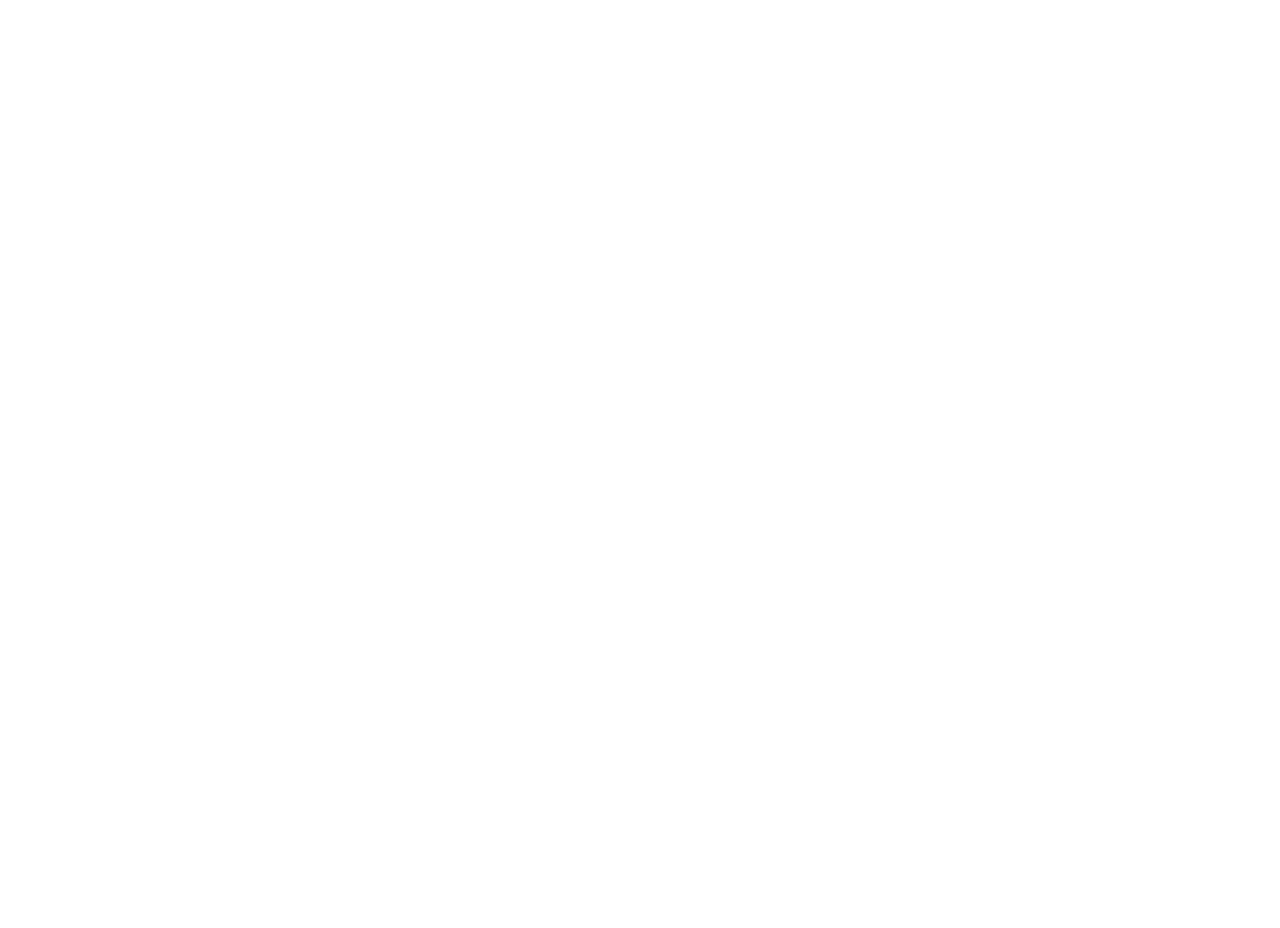
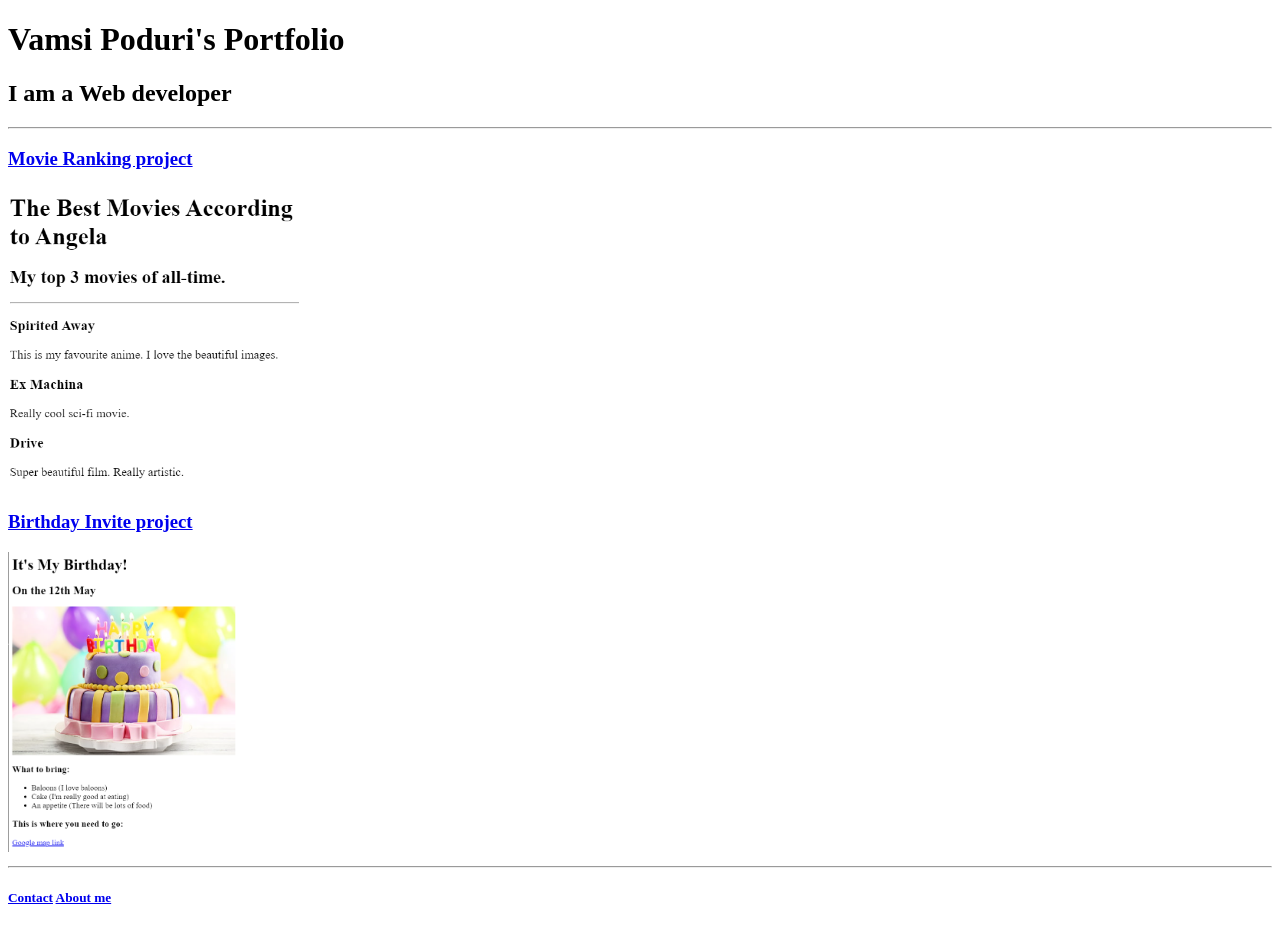
Before and after one commit to CoNfIg7952/HTML-Portfolio, a plain HTML site: page index.html in a window 1280 px wide. Before the commit the page ends 800 px from the top, so only its background shows below. Drawn offline with Linux system fonts and the light colour scheme.

Commit message:
index.html

```diff
--- a/index.html
+++ b/index.html
@@ -1,15 +1,20 @@
-<!-- TODO 1: Create the HTML Boilerplate -->
+<!DOCTYPE html>
+<html lang="en">
+<head>
+    <meta charset="UTF-8">
+    <meta name="viewport" content="width=device-width, initial-scale=1.0">
+    <title>Vamsi Poduri's Portfolio</title>
+</head>
+<body>
+    <h1>Vamsi Poduri's Portfolio</h1>
+    <h2>I am a Web developer</h2>
+    <hr />
+    <h3><a href="./public/movie-ranking.html">Movie Ranking project</a></h3>
+    <img src ="./public/Movies.png", height=300, alt="Movie ranking project preview" />
+    <h3><a href = "./public/birthday-invite.html">Birthday Invite project</a><h3>
+    <img src = "./public/BirthdayPic.png", height=300, alt="Birthday Invite Project" />
+    <hr />
+    <h5><a href= "./public/contact.html">Contact</a> <a href="./public/about.html">About me</a></h5>
 
-<!-- TODO 2: Add Your previous projects' HTML into the public folder -->
-
-<!-- TODO 3: Take screenshots of your project previews and add the images to the images folder -->
-
-<!-- TODO 4: Add titles/subtitles etc. -->
-
-<!-- TODO 5: Add a link to the project pages -->
-
-<!-- TODO 6: Add images to show the project previews
-HINT for TODO 6: You can use the height attribute set to 200 to make the image smaller:
-https://developer.mozilla.org/en-US/docs/Web/HTML/Element/img#attr-height -->
-
-<!-- TODO 7: Add the Contact Me and About Me page links -->
+</body>
+</html>
```
